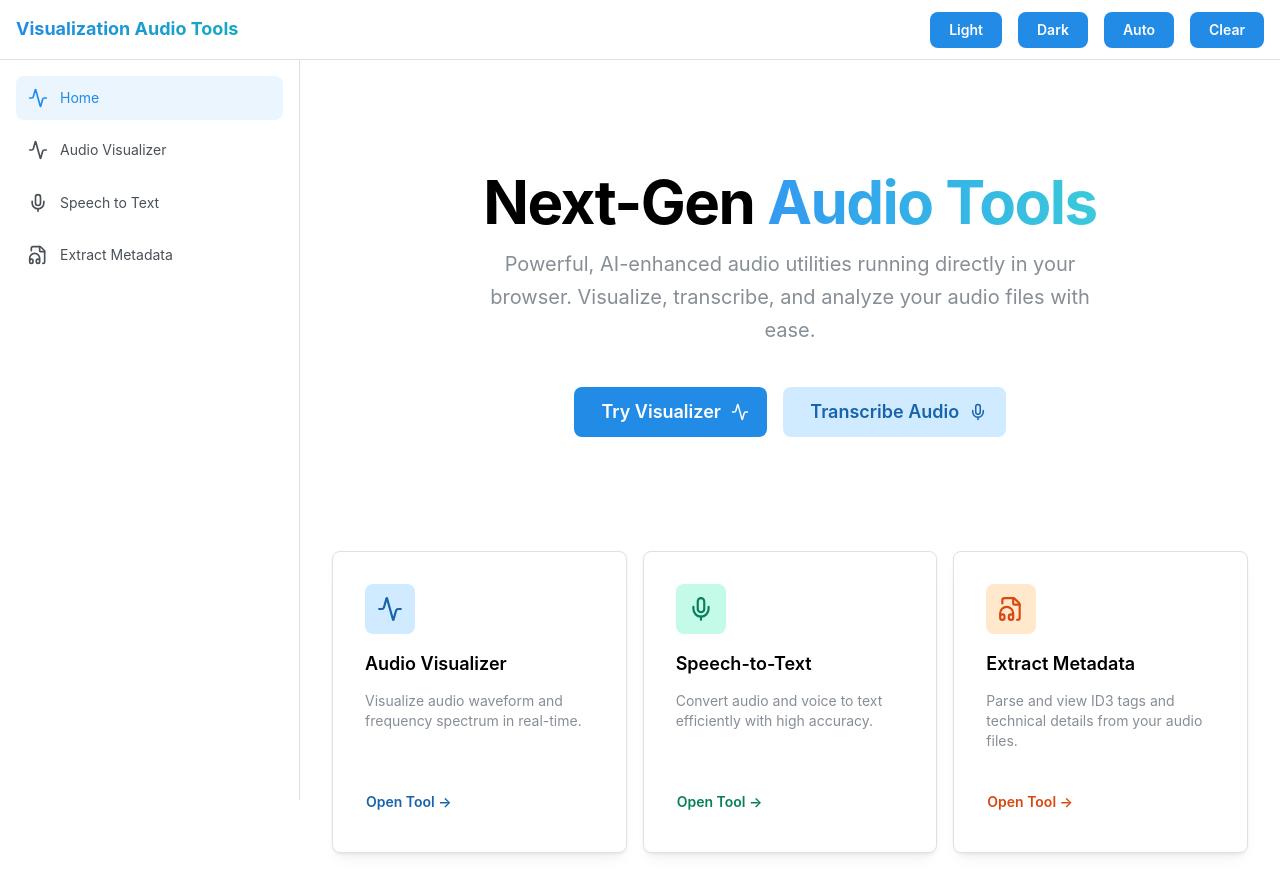
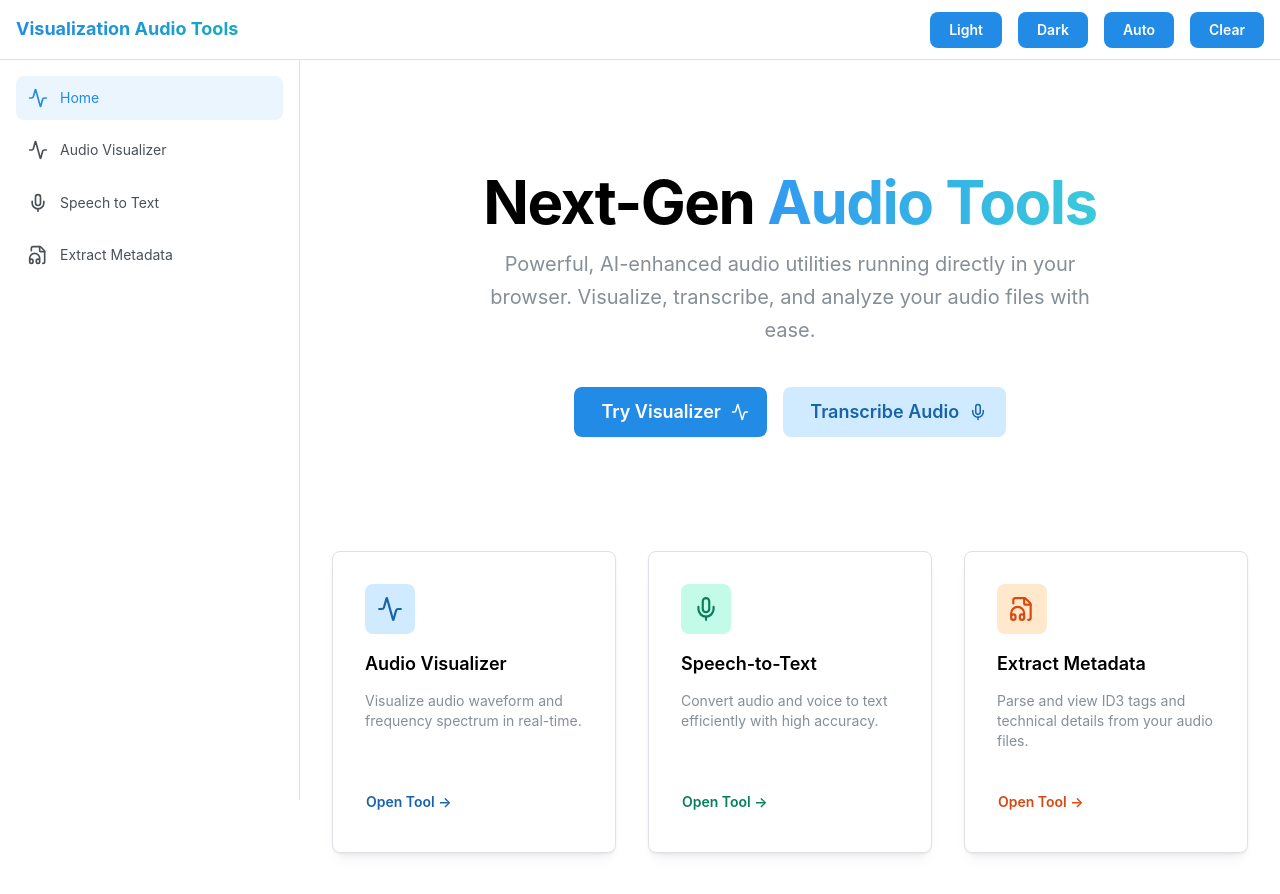
Before and after one commit to Razael-Fox/visualization-audio-tools, a Next.js app: page / in a window 1280 px wide. Shown: the top 894 px of the page. Built offline with nearby package versions, Linux system fonts and the light colour scheme.

Commit message:
fix: change Grid gutter prop to gap for Mantine 7 compatibility

```diff
--- a/src/app/page.tsx
+++ b/src/app/page.tsx
@@ -47,7 +47,7 @@ export default function Home() {
         </Group>
       </div>
 
-      <Grid gutter="xl" mt={50}>
+      <Grid gap="xl" mt={50}>
         {features.map((feature) => (
           <Grid.Col key={feature.title} span={{ base: 12, md: 4 }}>
             <Card shadow="sm" padding="xl" radius="md" withBorder className="h-full flex flex-col hover:-translate-y-1 transition-transform duration-200">
--- a/src/components/AudioMetadata/AudioMetadataCore.tsx
+++ b/src/components/AudioMetadata/AudioMetadataCore.tsx
@@ -121,7 +121,7 @@ export function AudioMetadataCore() {
 
         {metadata && (
           <>
-            <Grid mt="md" gutter="xl">
+            <Grid mt="md" gap="xl">
               <Grid.Col span={{ base: 12, md: 4 }}>
                 <div className="flex flex-col items-center p-4 bg-gray-50 dark:bg-dark-600 rounded-lg border border-gray-100 dark:border-dark-500">
                   {coverArtUrl ? (
```
